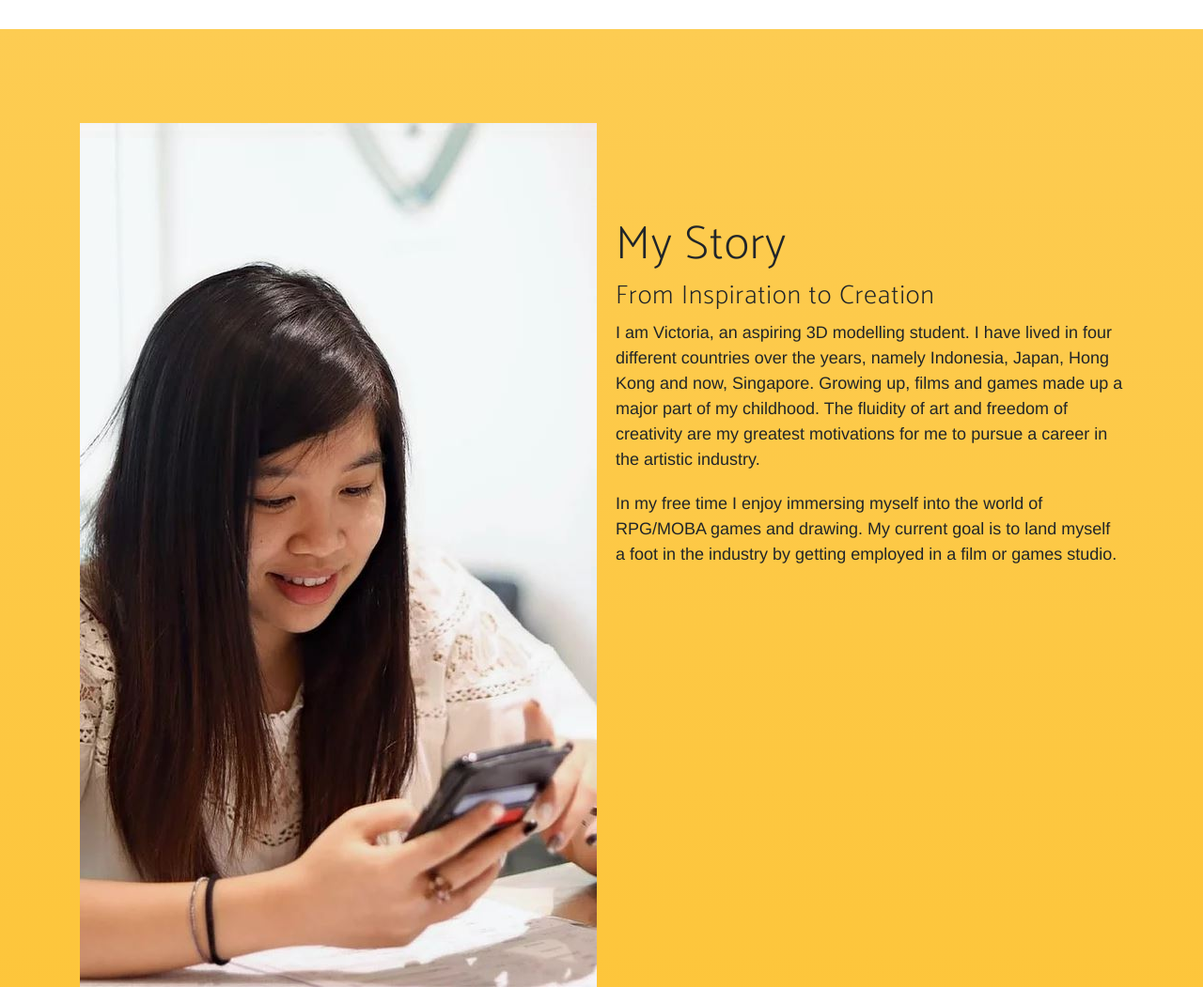
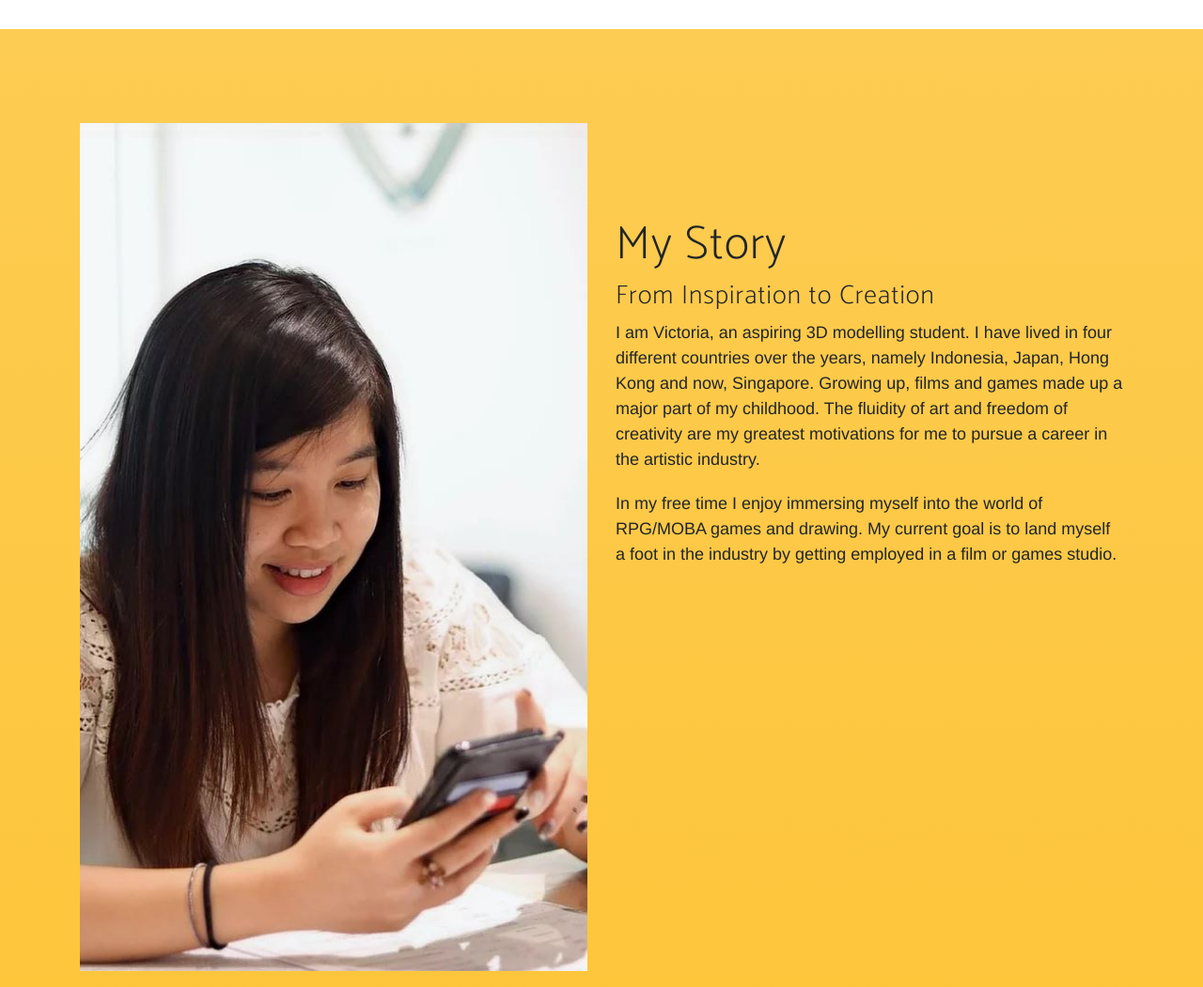
Before and after one commit to ShawnLemuelDabi/Virizeon-Portfolio, a plain HTML site: page index.html in a window 1280 px wide. Shown: the part 1460-2511 px from the top of the page at 94% size. Drawn offline with Linux system fonts and the light colour scheme; a web font is replaced by a local one.

Commit message:
Corrected bioIMG behaviour

```diff
--- a/css/new-age.css
+++ b/css/new-age.css
@@ -245,7 +245,8 @@ section.aboutMe .aboutMeText {
 }
 
 section.aboutMe .aboutMeImg {
-  width: 100%;
+  max-width: 100%;
+  max-height: 100%;
 }
 
 section.contact {
--- a/index.html
+++ b/index.html
@@ -111,8 +111,8 @@
   <section id="bio" class="aboutMe bg-primary">
     <div class="container">
       <div class="row">
-      <div class="col-lg-6 aboutMeImg">
-        <img src="img/aboutMe.JPG" alt="" class="img-circle">
+        <div class="col-lg-6">
+          <img src="img/aboutMe.JPG" alt="" class="aboutMeImg">
         </div>
         <div class="col-lg-6 aboutMeText">
           <h2>My Story</h2>
```
Lines whose indentation alone changed are shown as unchanged.
